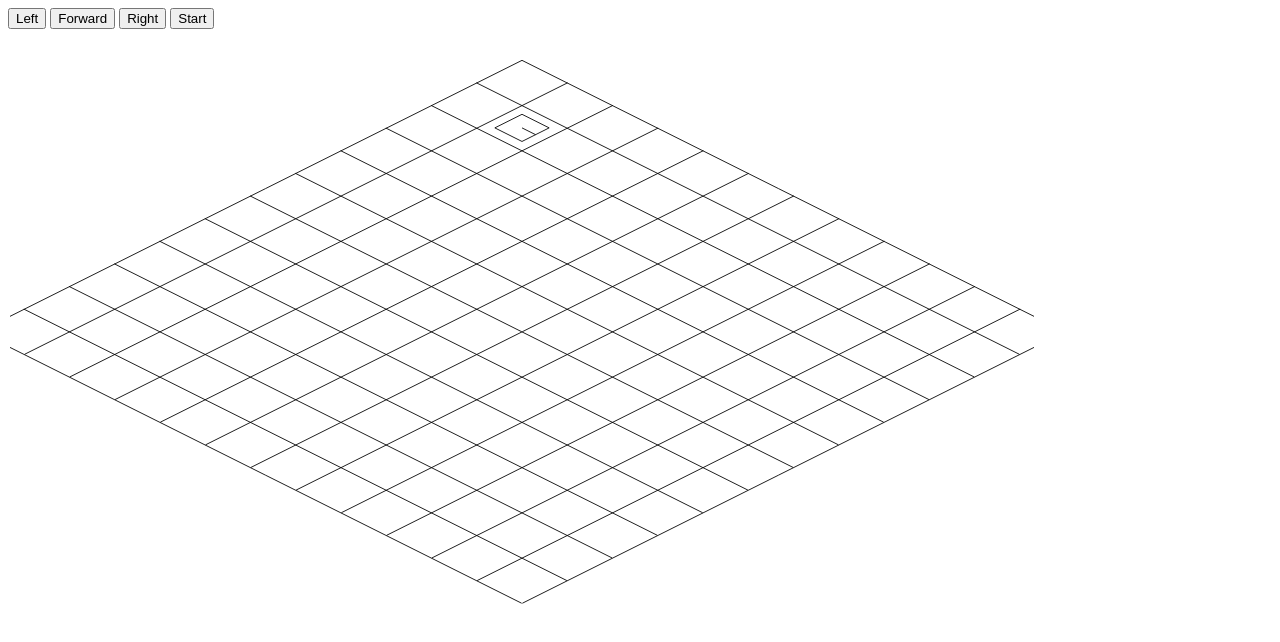
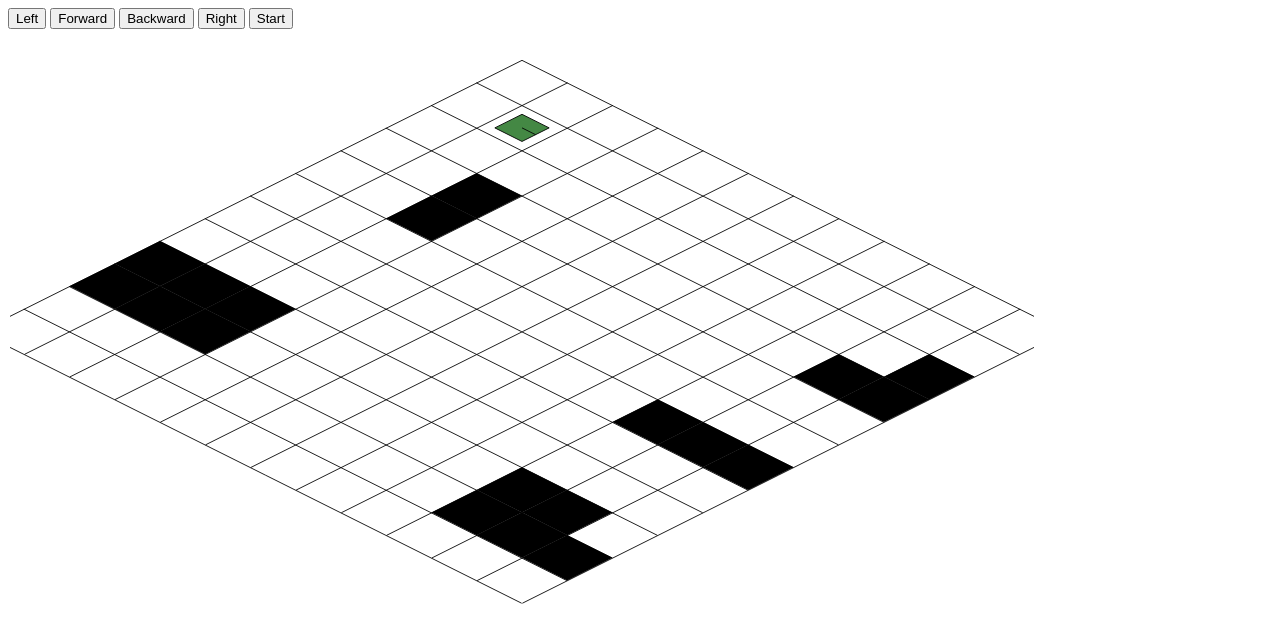
Before and after one commit to mikefrey/robots, a plain HTML site: page index.html in a window 1280 px wide. Drawn offline with Linux system fonts and the light colour scheme.

Commit message:
added backward and rendering of non-passable areas

```diff
--- a/index.html
+++ b/index.html
@@ -10,6 +10,7 @@
   <div>
     <button id="left">Left</button>
     <button id="forward">Forward</button>
+    <button id="backward">Backward</button>
     <button id="right">Right</button>
     <button id="start">Start</button>
   </div>
--- a/js/script.js
+++ b/js/script.js
@@ -14,6 +14,17 @@ function setupBackground() {
 
   isoCtx(bgctx, function() {
 
+    // draw the unpassable areas of the grid
+    bgctx.fillStyle = '#000000'
+    for (var y = 0; y < grid.length; y+=1) {
+      for (var x = 0; x < grid[y].length; x+=1) {
+        if (grid[y][x]) {
+          bgctx.fillRect(x*SCALE, y*SCALE, SCALE, SCALE)
+        }
+      }
+    }
+
+    // draw x grid lines
     for (var i = 0; i < GRIDSIZE+1; i+=1) {
       bgctx.beginPath()
       bgctx.moveTo(i*SCALE+0.5, 0)
@@ -21,6 +32,7 @@ function setupBackground() {
       bgctx.stroke()
     }
 
+    // draw y grid lines
     for (var i = 0; i < GRIDSIZE+1; i+=1) {
       bgctx.beginPath()
       bgctx.moveTo(0, i*SCALE+0.5)
@@ -32,7 +44,7 @@ function setupBackground() {
 
 }
 
-
+// transform the context into isometric
 function isoCtx(ctx, fn) {
   ctx.save()
   ctx.translate(width/2, 0)
@@ -41,8 +53,6 @@ function isoCtx(ctx, fn) {
   fn()
   ctx.restore()
 }
-
-
 
 
 var robot = {
@@ -54,6 +64,11 @@ var robot = {
 
   moveForward: function() {
     this.pos = vector.add(this.pos, this.dir)
+    return this
+  },
+
+  moveBackward: function() {
+    this.pos = vector.subtract(this.pos, this.dir)
     return this
   },
 
@@ -124,6 +139,13 @@ var robot = {
         this.pos.y * SCALE + SCALE / 2
       )
       ctx.rotate(Math.atan2(this.dir.y, this.dir.x))
+      ctx.fillStyle = '#448844'
+      ctx.fillRect(
+        SCALE * -0.3,
+        SCALE * -0.3,
+        SCALE * 0.6,
+        SCALE * 0.6
+      )
       ctx.strokeRect(
         SCALE * -0.3,
         SCALE * -0.3,
@@ -143,9 +165,18 @@ var robot = {
 }
 
 var grid = [
-
-
-
+  [0,0,0,0,0,0,0,0,0,0,0,0,0,0,0],
+  [0,0,0,0,0,0,0,0,0,0,0,0,0,0,0],
+  [0,0,0,0,0,0,0,0,0,0,0,1,0,0,0],
+  [0,0,1,0,0,0,0,0,0,0,1,1,0,0,0],
+  [0,0,1,0,0,0,0,0,0,0,0,0,0,0,0],
+  [0,0,0,0,0,0,0,0,0,0,0,0,0,0,0],
+  [0,0,0,0,0,0,0,0,0,1,1,1,0,0,0],
+  [0,0,0,0,0,0,0,0,0,0,0,0,0,0,0],
+  [1,1,1,0,0,0,0,0,0,0,0,0,0,0,0],
+  [1,1,1,0,0,0,0,0,0,1,1,0,0,0,0],
+  [0,0,0,0,0,0,0,0,0,1,1,1,0,0,0],
+  [0,0,0,0,0,0,0,0,0,0,0,0,0,0,0]
 ]
 
 
@@ -166,6 +197,16 @@ var vector = {
       v.y += args[i].y
     }
     return v
+  },
+
+  subtract: function(v) {
+    var args = Array.prototype.slice.call(arguments, 1)
+    v = { x:v.x, y:v.y }
+    for (var i = 0; i < args.length; i++) {
+      v.x -= args[i].x
+      v.y -= args[i].y
+    }
+    return v
   }
 
 }
@@ -183,6 +224,9 @@ btnRight.addEventListener('click', robot.enqueue.bind(robot, 'turnRight'), false
 var btnForward = document.getElementById('forward')
 btnForward.addEventListener('click', robot.enqueue.bind(robot, 'moveForward'), false)
 
+var btnBackward = document.getElementById('backward')
+btnBackward.addEventListener('click', robot.enqueue.bind(robot, 'moveBackward'), false)
+
 var btnStart = document.getElementById('start')
 btnStart.addEventListener('click', robot.start.bind(robot), false)
 
```
